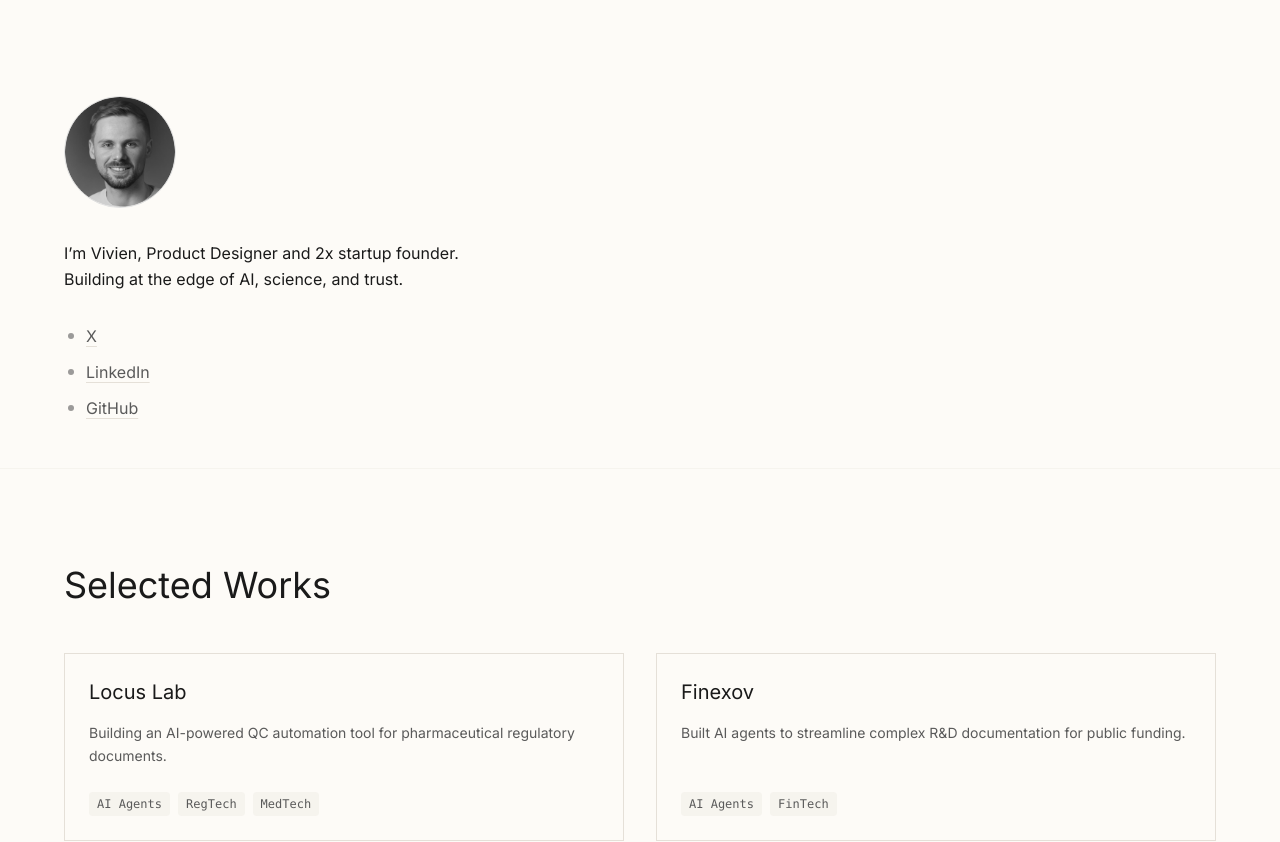
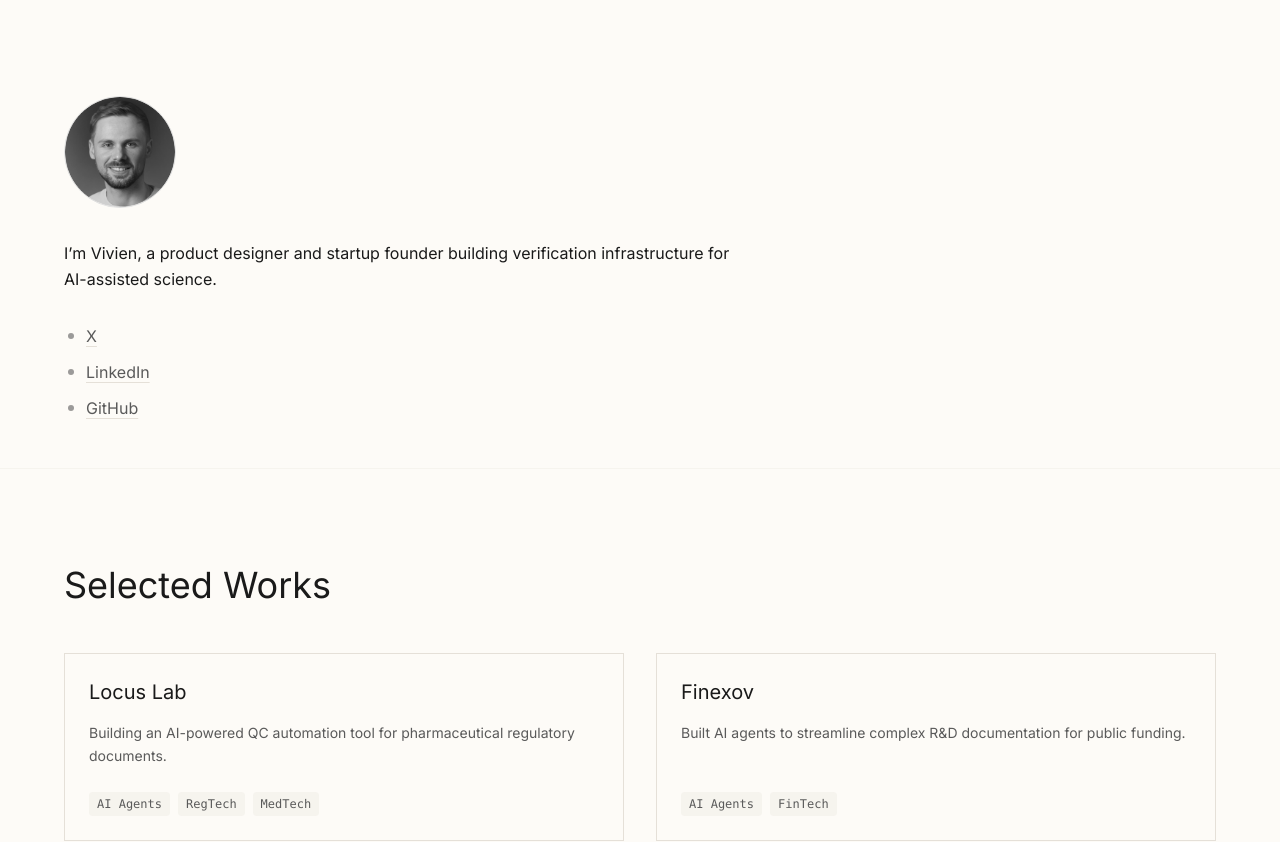
Before and after one commit to VivienP/personal-website, a React (Vite) app: page / in a window 1280 px wide. Shown: the top 842 px of the page. Built offline with nearby package versions, Linux system fonts and the light colour scheme; a web font is replaced by a local one.

Commit message:
content: verify bio text

```diff
--- a/src/sections/Hero.jsx
+++ b/src/sections/Hero.jsx
@@ -17,8 +17,7 @@ const Hero = () => {
 
                     {/* Bio / Main Title */}
                     <h1 className="text-base text-primary leading-relaxed">
-                        I’m Vivien, Product Designer and 2x startup founder. <br className="hidden md:block" />
-                        Building at the edge of AI, science, and trust.
+                        I’m Vivien, a product designer and startup founder building verification infrastructure for AI-assisted science. <br className="hidden md:block" />
                     </h1>
 
                     {/* Social Links List */}
```
